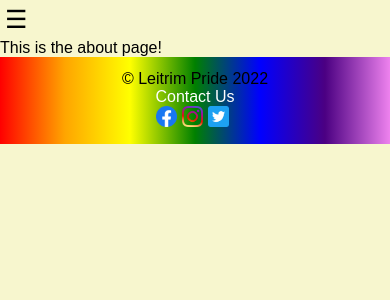
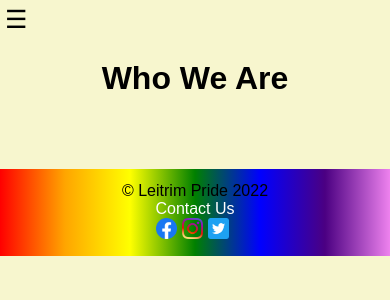
Before and after one commit to Jacobs1986/leitrim-pride, a React (Create React App) app: page /about in a window 390 px wide. Shown: the top 300 px of the page. Built offline with nearby package versions, Linux system fonts and the light colour scheme; the HTML template or start-up script is replaced by a standard one.

Commit message:
Getting everything setup on the about page

```diff
--- a/src/pages/about-page.js
+++ b/src/pages/about-page.js
@@ -2,6 +2,18 @@ import React from "react";
 
 export default function About() {
     return (
-        <div>This is the about page!</div>
+        <div>
+            {/* Page Title */}
+            <h1 style={{ textAlign: "center"}}>Who We Are</h1>
+            {/* Page Content */}
+            <div className="container">
+                <div className="row">
+                    {/* Image */}
+                    <div className="col-xs-12">
+
+                    </div>
+                </div>
+            </div>
+        </div>
     );
 };
```
